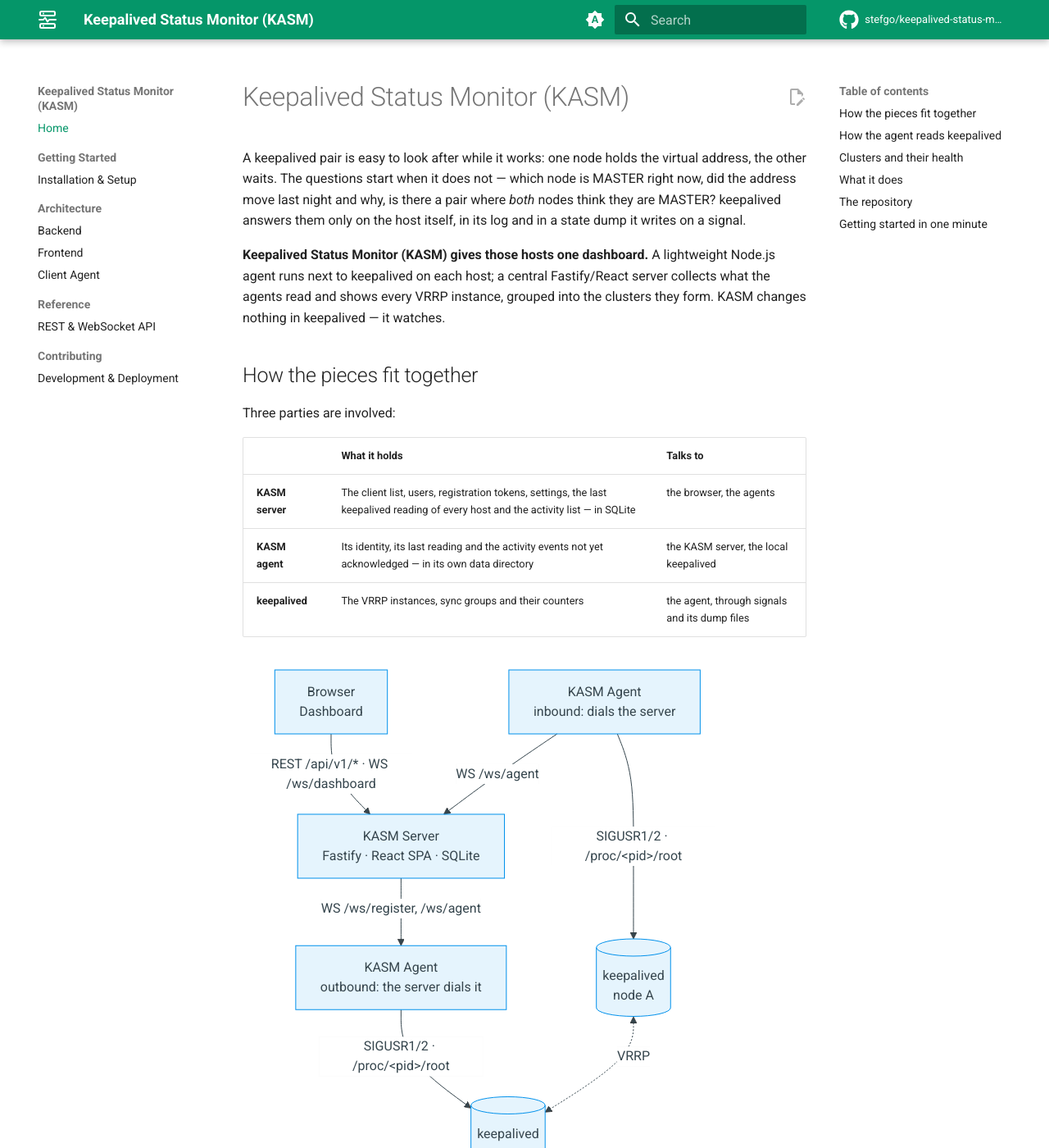
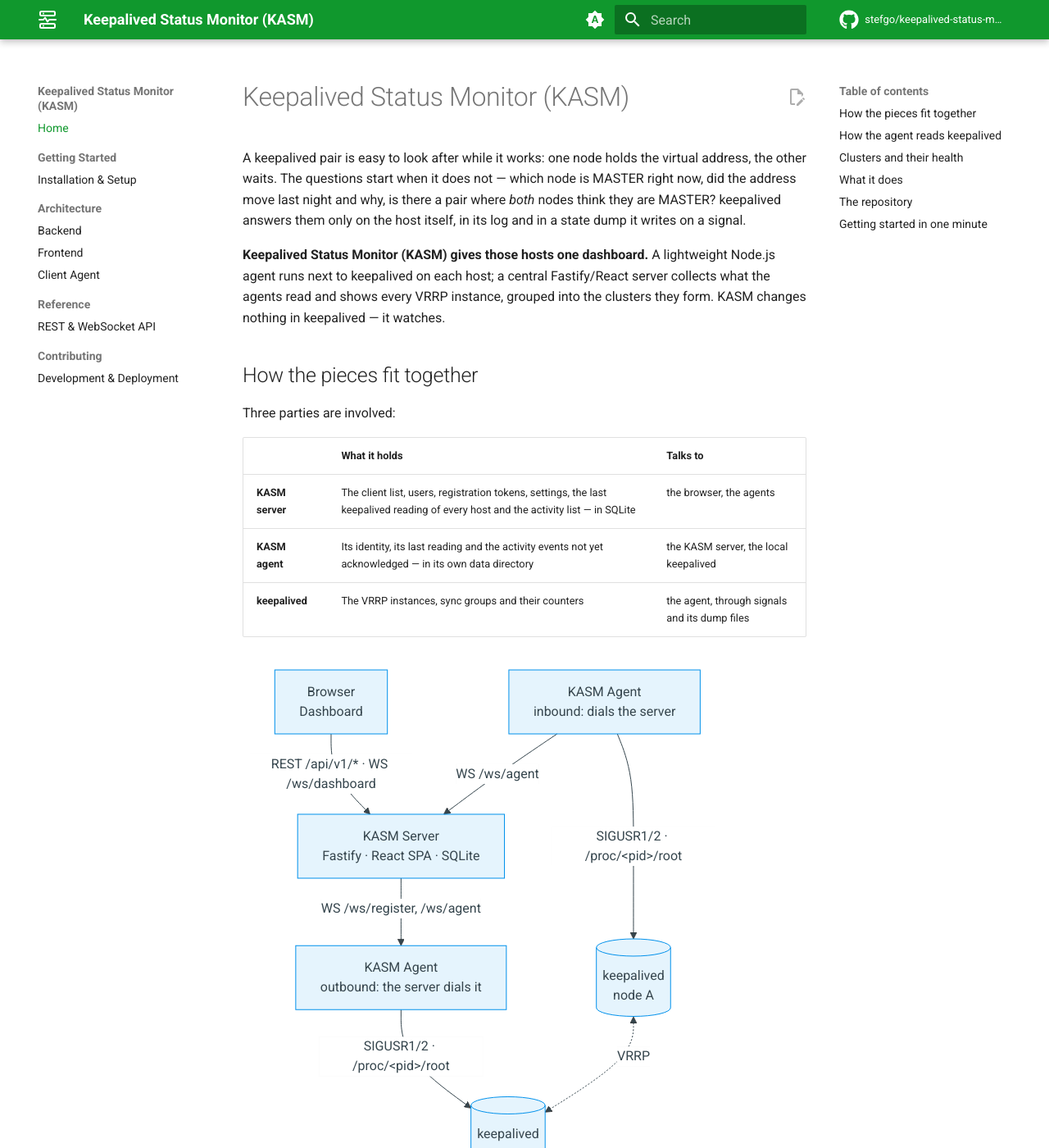
Before and after one commit to stefgo/keepalived-status-monitor, an MkDocs documentation site: the page built from docs/index.md, in a window 1280 px wide and 1400 px high. Shown: the whole window at 82% size. Built offline with MkDocs 1.6.1 and Material for MkDocs 9.7.7, drawn with Linux system fonts in a browser that asks for light colours; comment, search, counter and statistics services are not loaded.

Commit message:
fix: Make the accent green more vivid at unchanged contrast
Emerald sits at a teal hue where sRGB reaches little chroma, so the accent
looked pale next to the orange and blue of the sibling projects. The new
green (#10982d, hover #087a21) keeps the luminance of every old shade, so
all contrasts in light and dark mode stay where they were, and moves the
hue from 163 to 145 degrees, which lifts OKLCH chroma from 0.127 to 0.181.

The dashboard, the docs header, the agent's web pages and the three
favicon copies follow the new value. The header now marks "AS" in KASM
instead of "S" alone.

Co-Authored-By: Claude Opus 5 <noreply@anthropic.com>

```diff
--- a/client/src/web/public/styles.css
+++ b/client/src/web/public/styles.css
@@ -5,10 +5,10 @@
     --border-color: #333;
     --text-primary: #e0e0e0;
     --text-secondary: #a0a0a0;
-    --primary-color: #10b981;
-    --primary-hover: #059669;
+    --primary-color: #11bc25;
+    --primary-hover: #10982d;
     --error-color: #ef4444;
-    --success-color: #10b981;
+    --success-color: #11bc25;
 }
 
 body {
--- a/docs/stylesheets/extra.css
+++ b/docs/stylesheets/extra.css
@@ -4,16 +4,16 @@
  * has to go in as `primary: custom` plus these variables -- there is no way to
  * write the hex value in mkdocs.yml itself.
  *
- * #059669 is KASM's accent: server/frontend/src/index.css overrides the library's
- * `--ruic-primary` with it (5 150 105), and the favicon and logo use the same
+ * #10982d is KASM's accent: server/frontend/src/index.css overrides the library's
+ * `--ruic-primary` with it (16 152 45), and the favicon and logo use the same
  * green. Keeping the two in sync is the point; if that override changes, this
  * value follows it.
  */
 :root,
 [data-md-color-scheme="slate"] {
-    --md-primary-fg-color:        #059669;
-    --md-primary-fg-color--light: #34d399;
-    --md-primary-fg-color--dark:  #047857; /* --ruic-primary-hover */
+    --md-primary-fg-color:        #10982d;
+    --md-primary-fg-color--light: #0ed82a;
+    --md-primary-fg-color--dark:  #087a21; /* --ruic-primary-hover */
     --md-primary-bg-color:        #ffffff;
     --md-primary-bg-color--light: rgba(255, 255, 255, 0.7);
 }
```
Also changed, not shown: server/frontend/src/index.css (+5 -3 lines), client/src/web/public/favicon.svg, docs/assets/favicon.svg, server/frontend/public/favicon.svg, 1 other file.
